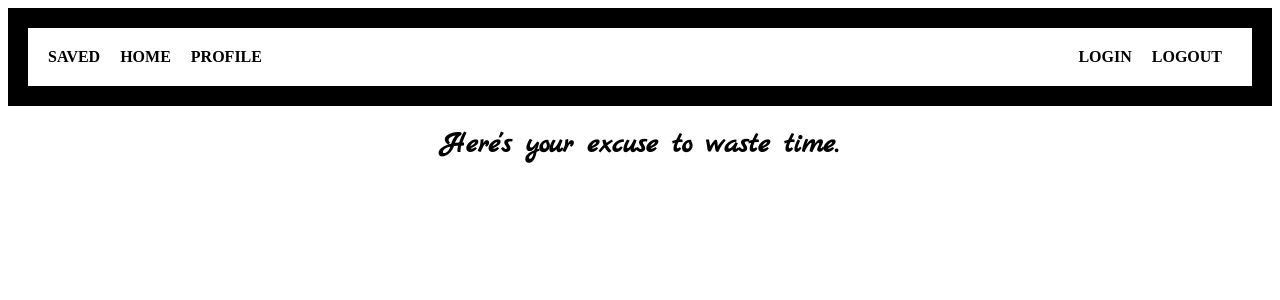
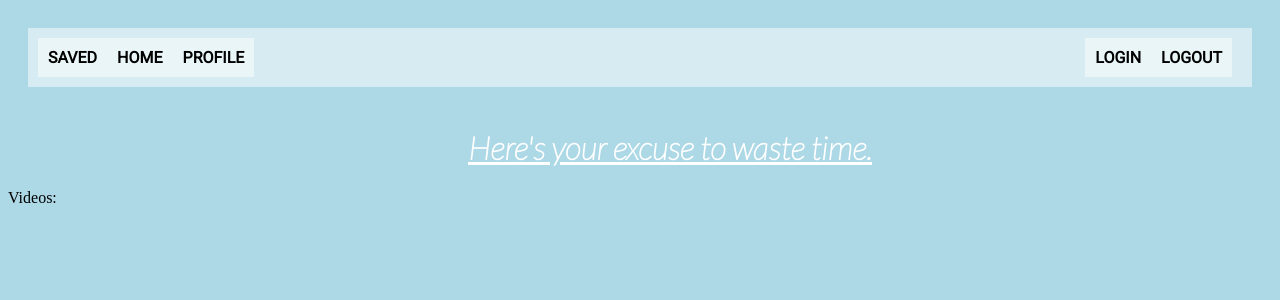
Before and after one commit to serena-w/moonshot, a Python web app: template video-recs/templates/results.html in a window 1280 px wide. Shown: the top 300 px of the page. Run offline with Jinja, Linux system fonts and the light colour scheme; the template is opened without the code that fills it, so the values that code supplies are empty.

Commit message:
fixed video links

```diff
--- a/video-recs/static/results.css
+++ b/video-recs/static/results.css
@@ -1,36 +1,26 @@
-@import url(http://fonts.googleapis.com/css?family=Marck+Script);
-
-#greeting {
-  font-family: 'Marck Script', sans-serif;
-  text-align: center;
-  font-size: 30px;
+/*@import url(http://fonts.googleapis.com/css?family=Open+Sans:400,300);*/
+@import url(http://fonts.googleapis.com/css?family=Lato:300,400,100italic|Roboto);
+#header
+{
+  padding: 20px;
+  margin: 0 auto;
+  font-family: 'Roboto', sans-serif;
 }
 
-/*
-#saved_list {
-  text-align: left;
-}
-
-#homepage {
+h1 {
+  font-family: 'Lato', sans-serif;
+  font-style: italic;
+  text-decoration: underline;
+  font-weight: bold;
+  padding-left: 60px;
+  color: white;
   text-align: center;
-}
-
-#account {
-  text-align: right;
-}
-*/
-
-#header
-{
-  background:black;
-  padding: 20px;
-  margin: 0 auto;
 }
 .container
 {
     margin: 0 auto;
     overflow: hidden;
-    background: white;
+    background: rgba(255, 255, 255, 0.5);;
     padding: 10px;
 }
 #header ul
@@ -39,7 +29,7 @@
   margin: 0;
   padding: 0;
   overflow: hidden;
-  background:white;
+  background:rgba(255, 255, 255, 0.5);;
   float: left;
   font-weight:bold;
 }
@@ -62,3 +52,7 @@ a:visited
 {
   color: black;
 }
+body
+{
+  background: lightblue;
+}
--- a/video-recs/templates/index.html
+++ b/video-recs/templates/index.html
@@ -6,7 +6,7 @@
       <img src="{{ video[0].snippet.thumbnails.default.url }}" style="padding-right: 15px">
       <div style="vertical-align:top; display: inline-block">
         <strong>
-          <a href="https://www.youtube.com/watch?v={{ video[0].id.videoId }}" target="_blank">
+          <a href="https://www.youtube.com/watch?v={{ video[0]}}" target="_blank">
             {{ video[0].snippet.title }}
           </a>
         </strong>
--- a/video-recs/templates/results.html
+++ b/video-recs/templates/results.html
@@ -12,7 +12,7 @@
           <nav id="left">
             <ul>
               <li><a href ="#">SAVED</a></li>
-              <li><a href ="#">HOME</a></li>
+              <li><a href ="/">HOME</a></li>
               <li><a href ="#">PROFILE</a></li>
             </ul>
           </nav>
@@ -31,7 +31,21 @@
 
 
     <div class="video">
-      {{link}}
+          <p>Videos: </p>
+          {% for video in videos %}
+            <img src="{{ video[0].snippet.thumbnails.default.url }}" style="padding-right: 15px">
+            <div style="vertical-align:top; display: inline-block">
+              <strong>
+                <a href="https://www.youtube.com/watch?v={{video[0].id}}" target="_blank">
+                  {{ video[0].snippet.title }}
+                </a>
+              </strong>
+              {{video[1]}}
+            </div><br/><br/>
+          {% endfor %}
+        </body>
+      </html>
+
     </div>
 
   </body>
```
Also changed, not shown: video-recs/templates/saved.html (added, +12 -0 lines).
